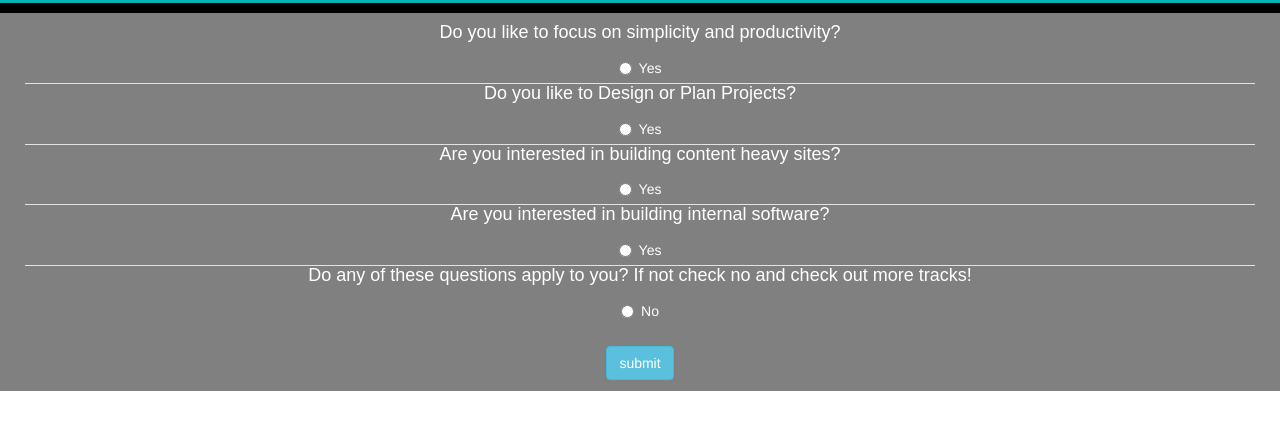
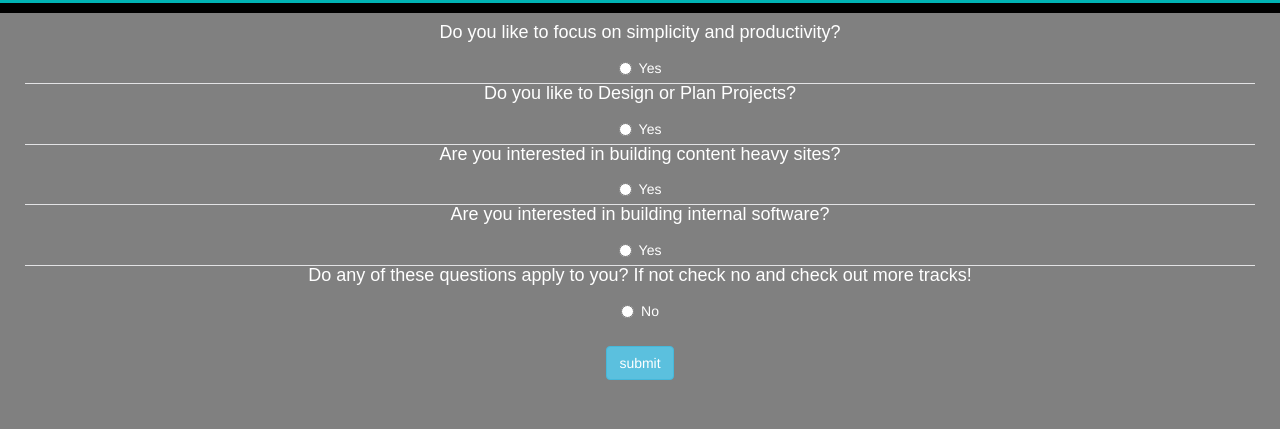
Before and after one commit to ProgramJustin/track-suggester, a plain HTML site: page index.html in a window 1280 px wide. Shown: the part 187-616 px from the top of the page. Drawn offline with Linux system fonts and the light colour scheme; a web font is replaced by a local one.

Commit message:
this will add a grey background to the body

```diff
--- a/css/styles.css
+++ b/css/styles.css
@@ -2,7 +2,7 @@
 html {
   background-color: grey;
 }
-.container-fluid {
+body, .container-fluid {
 background-color: grey;
 }
 .header {
```
